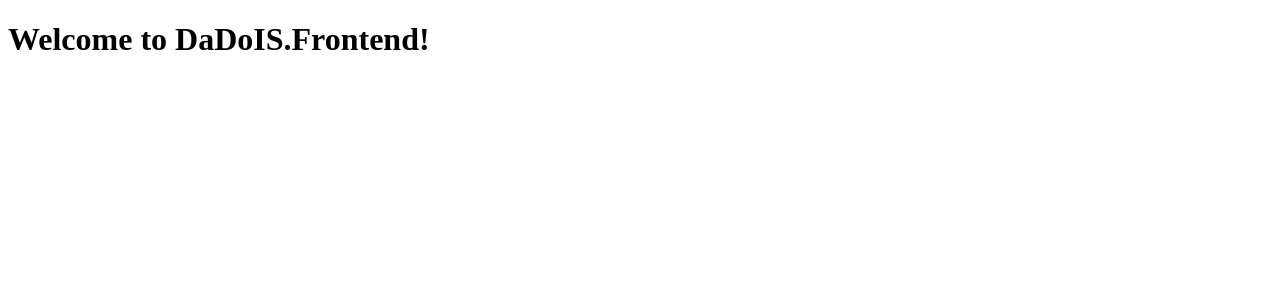
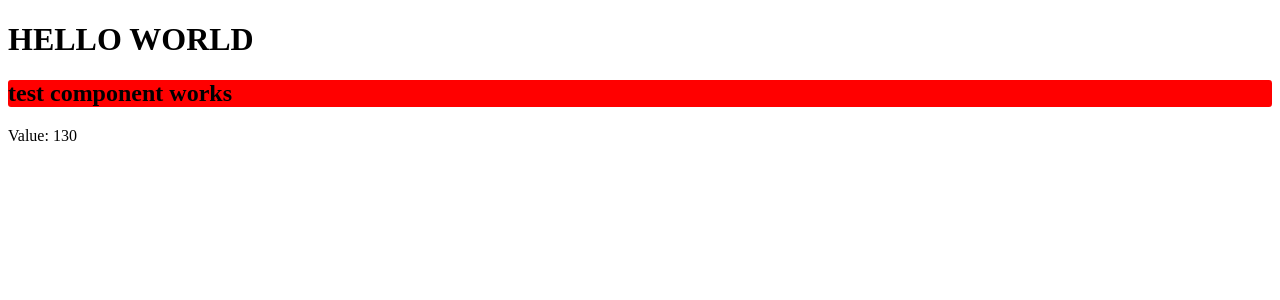
Before and after one commit to KmXK/DaDoIS, an Angular app in the folder Frontend/: page / in a window 1280 px wide. Shown: the top 300 px of the page. Built offline with nearby package versions, Linux system fonts and the light colour scheme.

Commit message:
Created test components

```diff
--- a/Frontend/src/app/app.component.ts
+++ b/Frontend/src/app/app.component.ts
@@ -1,16 +1,19 @@
 import { Component } from '@angular/core';
 import { RouterOutlet } from '@angular/router';
+import { TestComponent } from "./test/test.component";
 
 @Component({
-  selector: 'app-root',
-  standalone: true,
-  imports: [RouterOutlet],
-  template: `
-    <h1>Welcome to {{title}}!</h1>
+    selector: 'app-root',
+    standalone: true,
+    template: `
+    <h1>HELLO WORLD</h1>
+
+    <app-test/>
 
     <router-outlet />
   `,
-  styles: [],
+    styles: [],
+    imports: [RouterOutlet, TestComponent]
 })
 export class AppComponent {
   title = 'DaDoIS.Frontend';
--- /dev/null
+++ b/Frontend/src/app/test/test.component.css
@@ -0,0 +1,4 @@
+h2 {
+    background-color: red;
+    border-radius: 3px;
+}
--- /dev/null
+++ b/Frontend/src/app/test/test.component.html
@@ -0,0 +1,2 @@
+<h2>test component works</h2>
+<p>Value: {{ value() }}</p>
--- /dev/null
+++ b/Frontend/src/app/test/test.component.ts
@@ -0,0 +1,17 @@
+import { Component, OnInit, signal } from '@angular/core';
+
+@Component({
+  selector: 'app-test',
+  standalone: true,
+  templateUrl: './test.component.html',
+  styleUrls: ['./test.component.css']
+})
+export class TestComponent implements OnInit {
+  value = signal(120);
+
+  ngOnInit(): void {
+    setInterval(() => {
+      this.value.update(value => value + 1);
+    }, 500);
+  }
+}
```
